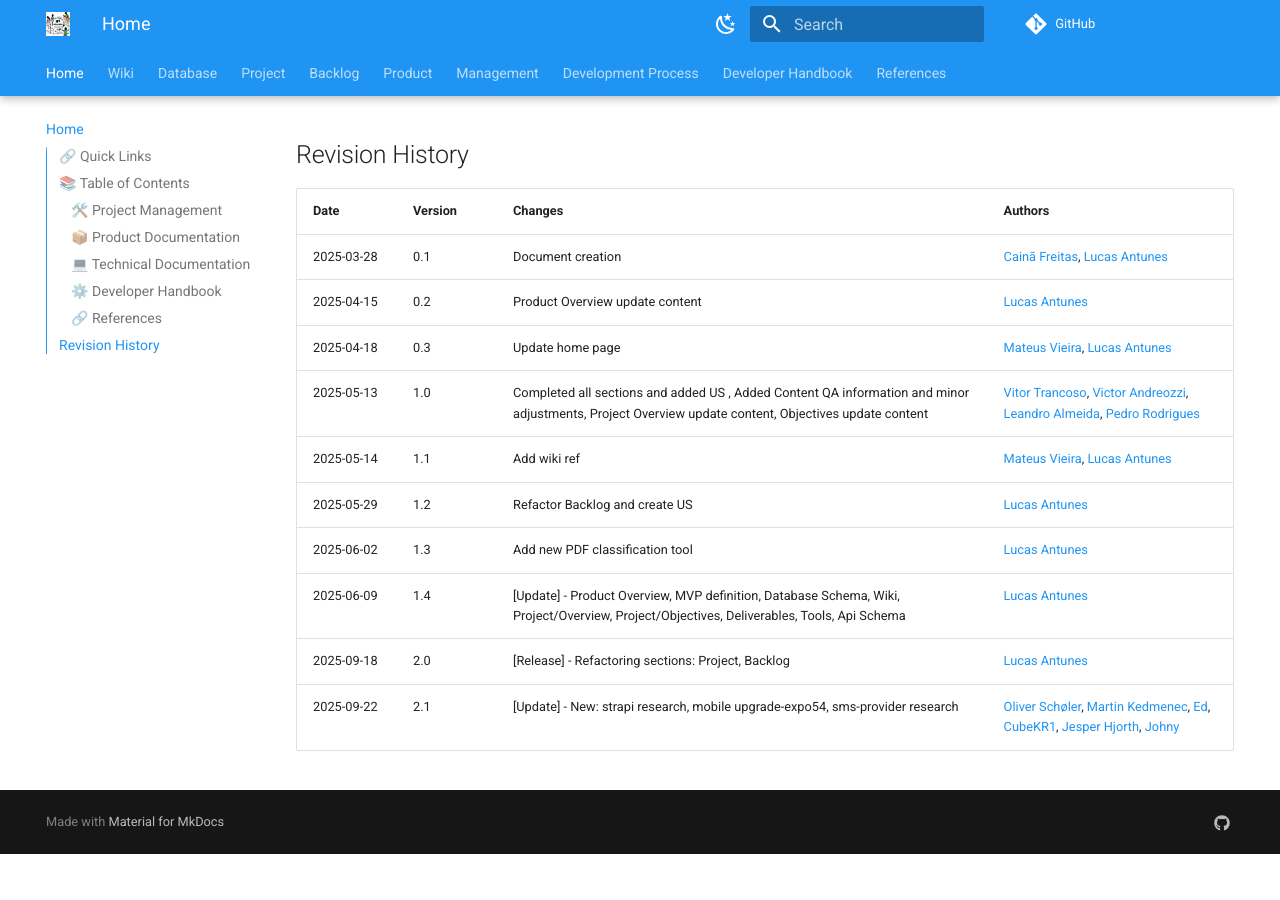
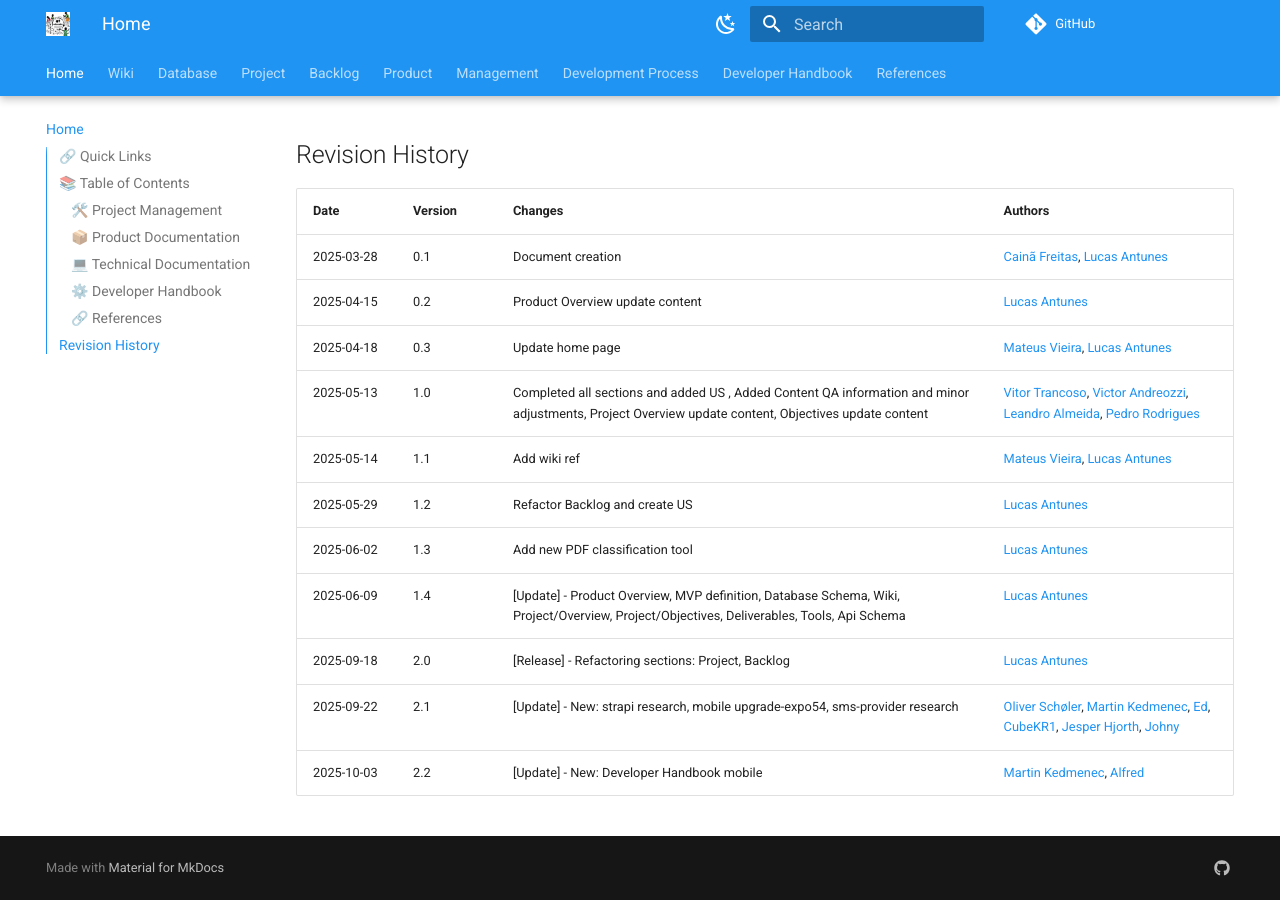
Before and after one commit to ErasmusEgalitarian/educado-docs, an MkDocs documentation site: the page built from docs/index.md, in a window 1280 px wide and 900 px high, scrolled down 2165 px. Built offline with MkDocs 1.6.1 and Material for MkDocs 9.7.7, drawn with Linux system fonts in a browser that asks for light colours; comment, search, counter and statistics services are not loaded; before the commit the page ends 3019 px from its top, so only the background shows below that.

Commit message:
update revision history, deploy developer handbook

```diff
--- a/docs/index.md
+++ b/docs/index.md
@@ -65,7 +65,7 @@ overview to technical and configuration details.
 ## Revision History
 
 | Date       | Version | Changes                                                                                                                                              | Authors                                                                                                                                                                                                                                                        |
-|------------|---------|------------------------------------------------------------------------------------------------------------------------------------------------------|----------------------------------------------------------------------------------------------------------------------------------------------------------------------------------------------------------------------------------------------------------------|
+| ---------- | ------- | ---------------------------------------------------------------------------------------------------------------------------------------------------- | -------------------------------------------------------------------------------------------------------------------------------------------------------------------------------------------------------------------------------------------------------------- |
 | 2025-03-28 | 0.1     | Document creation                                                                                                                                    | [Cainã Freitas](https://github.com/freitasc), [Lucas Antunes](https://github.com/LucasGSAntunes)                                                                                                                                                               |
 | 2025-04-15 | 0.2     | Product Overview update content                                                                                                                      | [Lucas Antunes](https://github.com/LucasGSAntunes)                                                                                                                                                                                                             |
 | 2025-04-18 | 0.3     | Update home page                                                                                                                                     | [Mateus Vieira](https://github.com/matix0), [Lucas Antunes](https://github.com/LucasGSAntunes)                                                                                                                                                                 |
@@ -76,3 +76,4 @@ overview to technical and configuration details.
 | 2025-06-09 | 1.4     | [Update] - Product Overview, MVP definition, Database Schema, Wiki, Project/Overview, Project/Objectives, Deliverables, Tools, Api Schema            | [Lucas Antunes](https://github.com/LucasGSAntunes)                                                                                                                                                                                                             |
 | 2025-09-18 | 2.0     | [Release] - Refactoring sections: Project, Backlog                                                                                                   | [Lucas Antunes](https://github.com/LucasGSAntunes)                                                                                                                                                                                                             |
 | 2025-09-22 | 2.1     | [Update] - New: strapi research, mobile upgrade-expo54, sms-provider research                                                                        | [Oliver Schøler](https://github.com/ollioddi), [Martin Kedmenec](https://github.com/audio-engineer), [Ed](https://github.com/edmxa), [CubeKR1](https://github.com/CubeKR1), [Jesper Hjorth](https://github.com/hjorth30), [Johny](http://github.com/Johny1511) |
+| 2025-10-03 | 2.2     | [Update] - New: Developer Handbook mobile                                                                                                            | [Martin Kedmenec](https://github.com/audio-engineer), [Alfred](https://github.com/Alfenstein8)                                                                                                                                                                 |
```
